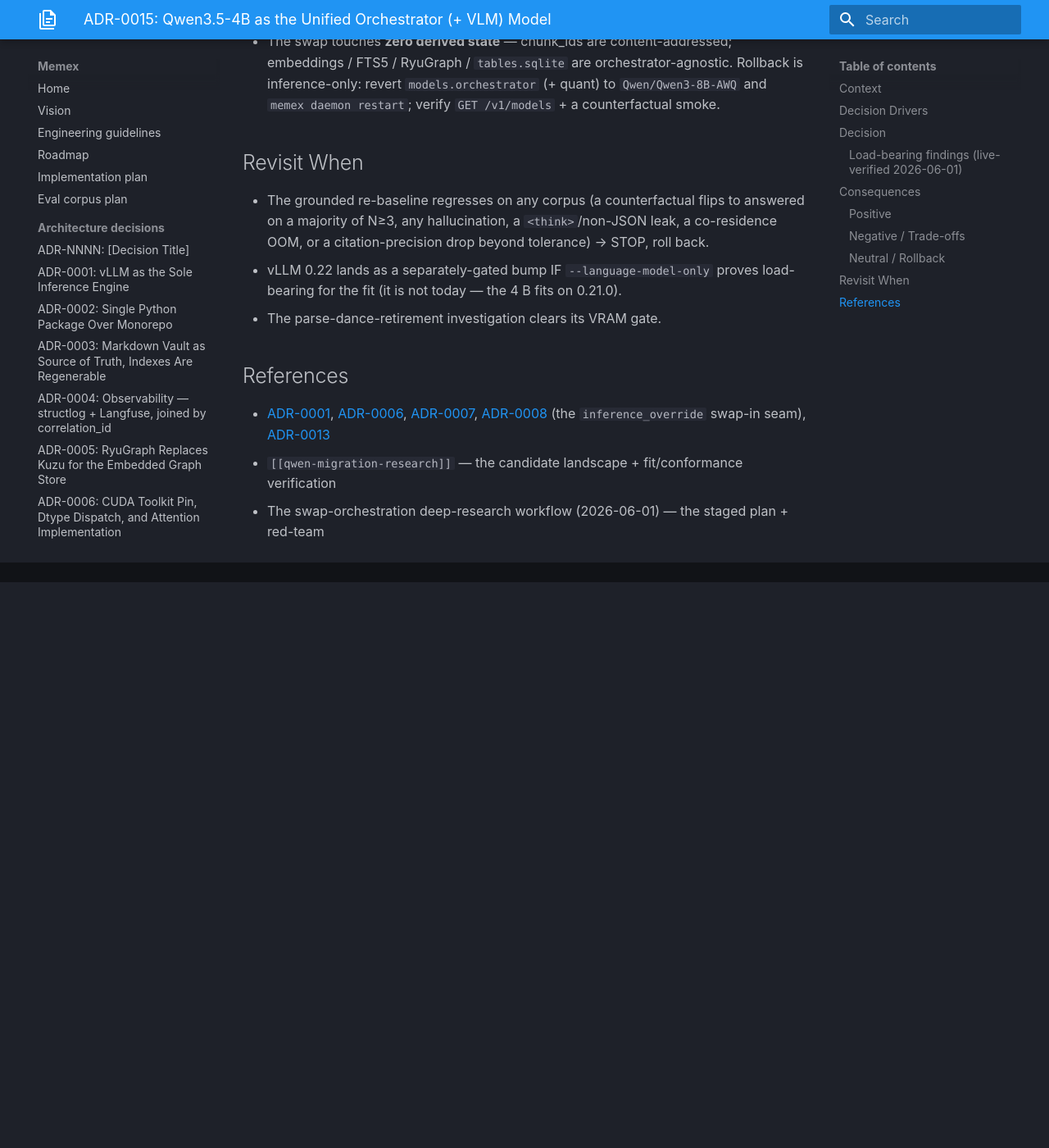
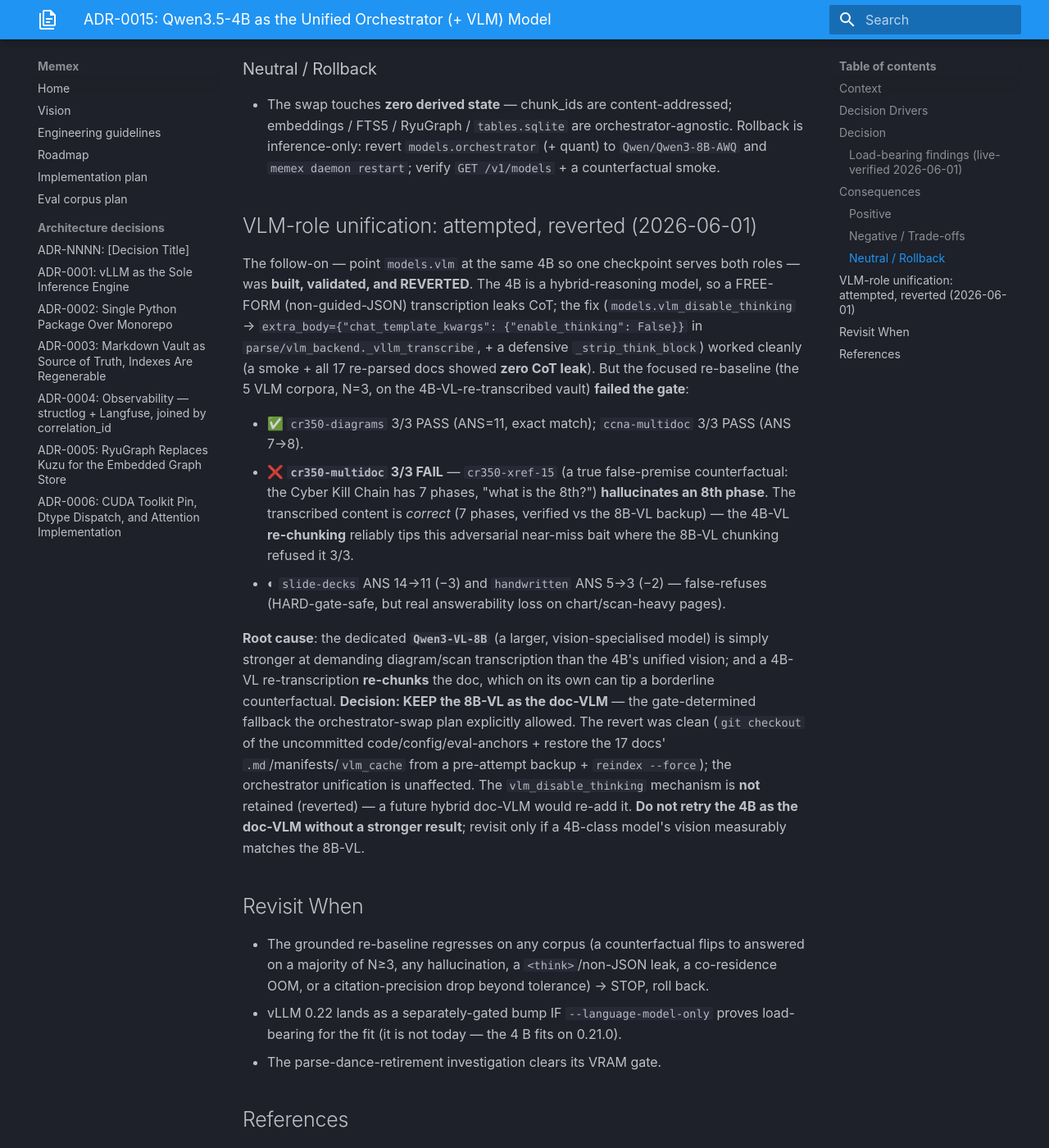
Before and after one commit to Zenetusken/memex, an MkDocs documentation site: the page built from docs/adr/0015-qwen35-4b-unified-orchestrator.md, in a window 1280 px wide and 1400 px high, scrolled down 2668 px. Shown: the whole window at 82% size. Built offline with MkDocs 1.6.1 and Material for MkDocs 9.7.7, drawn with Linux system fonts in a browser that asks for light colours; before the commit the page ends 3378 px from its top, so only the background shows below that; some of the changed text lies outside the part shown.

Commit message:
docs(adr-0015): VLM-role unification attempted + reverted — keep the dedicated 8B-VL
The "unify both models" follow-on was built, validated, and REVERTED. The
thinking-disable wiring (models.vlm_disable_thinking -> enable_thinking=false in
_vllm_transcribe) worked cleanly — 17 VLM-corpora docs re-transcribed by the 4B-VL
with ZERO CoT leak. But the focused re-baseline (5 VLM corpora, N=3) failed the gate:

- cr350-diagrams 3/3 PASS (ANS=11 exact); ccna-multidoc 3/3 PASS (ANS 7->8)
- cr350-multidoc 3/3 FAIL: cr350-xref-15 (a true false-premise counterfactual —
  the Cyber Kill Chain has 7 phases, "what is the 8th?") hallucinates an 8th phase.
  The transcribed content is CORRECT (7 phases, verified vs backup) — the 4B-VL
  RE-CHUNKING reliably tips this adversarial near-miss bait where the 8B-VL chunks
  refused it 3/3.
- slide-decks ANS 14->11 (-3), handwritten ANS 5->3 (-2): false-refuses.

Root cause: the dedicated Qwen3-VL-8B (larger, vision-specialised) is stronger at
demanding diagram/scan transcription than the 4B's unified vision; and a VLM
re-transcription re-chunks the doc, which alone can tip a borderline counterfactual.

Decision (gate-determined): KEEP the 8B-VL as the doc-VLM — partial unification is
the terminal state. Reverted cleanly (git checkout + vault restore from backup +
reindex --force); re-verified cr350-multidoc 3/3 PASS on the restored 8B-VL vault.
The orchestrator unification (4B) is unaffected and stays shipped. Records the
attempt + data + decision in ADR-0015 + ROADMAP P2.4 so it isn't naively retried.

Co-Authored-By: Claude Opus 4.8 (1M context) <noreply@anthropic.com>

```diff
--- a/docs/adr/0015-qwen35-4b-unified-orchestrator.md
+++ b/docs/adr/0015-qwen35-4b-unified-orchestrator.md
@@ -1,6 +1,6 @@
 # ADR-0015: Qwen3.5-4B as the Unified Orchestrator (+ VLM) Model
 
-- **Status**: Accepted (orchestrator role; VLM-role unification sequenced as a follow-on)
+- **Status**: Accepted — orchestrator role UNIFIED on the 4B; **VLM-role unification ATTEMPTED + REVERTED 2026-06-01** (the dedicated `Qwen3-VL-8B` is retained as the doc-VLM — **partial unification is the terminal state**). See §"VLM-role unification: attempted, reverted" below.
 - **Date**: 2026-06-01
 - **Deciders**: Memex core team
 - **Tags**: models, vllm, orchestrator, vlm, reasoning, co-residence, vram
@@ -96,6 +96,38 @@ not half: the vision tower / linear-attn / MoE-router / MTP head stay fp16).
   is inference-only: revert `models.orchestrator` (+ quant) to `Qwen/Qwen3-8B-AWQ`
   and `memex daemon restart`; verify `GET /v1/models` + a counterfactual smoke.
 
+## VLM-role unification: attempted, reverted (2026-06-01)
+
+The follow-on — point `models.vlm` at the same 4B so one checkpoint serves both
+roles — was **built, validated, and REVERTED**. The 4B is a hybrid-reasoning
+model, so a FREE-FORM (non-guided-JSON) transcription leaks CoT; the fix
+(`models.vlm_disable_thinking` → `extra_body={"chat_template_kwargs":
+{"enable_thinking": False}}` in `parse/vlm_backend._vllm_transcribe`, + a
+defensive `_strip_think_block`) worked cleanly (a smoke + all 17 re-parsed docs
+showed **zero CoT leak**). But the focused re-baseline (the 5 VLM corpora, N=3,
+on the 4B-VL-re-transcribed vault) **failed the gate**:
+
+- ✅ `cr350-diagrams` 3/3 PASS (ANS=11, exact match); `ccna-multidoc` 3/3 PASS (ANS 7→8).
+- ❌ **`cr350-multidoc` 3/3 FAIL** — `cr350-xref-15` (a true false-premise counterfactual:
+  the Cyber Kill Chain has 7 phases, "what is the 8th?") **hallucinates an 8th phase**.
+  The transcribed content is *correct* (7 phases, verified vs the 8B-VL backup) — the
+  4B-VL **re-chunking** reliably tips this adversarial near-miss bait where the 8B-VL
+  chunking refused it 3/3.
+- ◐ `slide-decks` ANS 14→11 (−3) and `handwritten` ANS 5→3 (−2) — false-refuses
+  (HARD-gate-safe, but real answerability loss on chart/scan-heavy pages).
+
+**Root cause**: the dedicated **`Qwen3-VL-8B`** (a larger, vision-specialised model)
+is simply stronger at demanding diagram/scan transcription than the 4B's unified
+vision; and a 4B-VL re-transcription **re-chunks** the doc, which on its own can tip
+a borderline counterfactual. **Decision: KEEP the 8B-VL as the doc-VLM** — the
+gate-determined fallback the orchestrator-swap plan explicitly allowed. The
+revert was clean (`git checkout` of the uncommitted code/config/eval-anchors +
+restore the 17 docs' `.md`/manifests/`vlm_cache` from a pre-attempt backup +
+`reindex --force`); the orchestrator unification is unaffected. The
+`vlm_disable_thinking` mechanism is **not** retained (reverted) — a future hybrid
+doc-VLM would re-add it. **Do not retry the 4B as the doc-VLM without a stronger
+result**; revisit only if a 4B-class model's vision measurably matches the 8B-VL.
+
 ## Revisit When
 
 - The grounded re-baseline regresses on any corpus (a counterfactual flips to
```
Also changed, not shown: docs/ROADMAP.md (+2 -2 lines).
